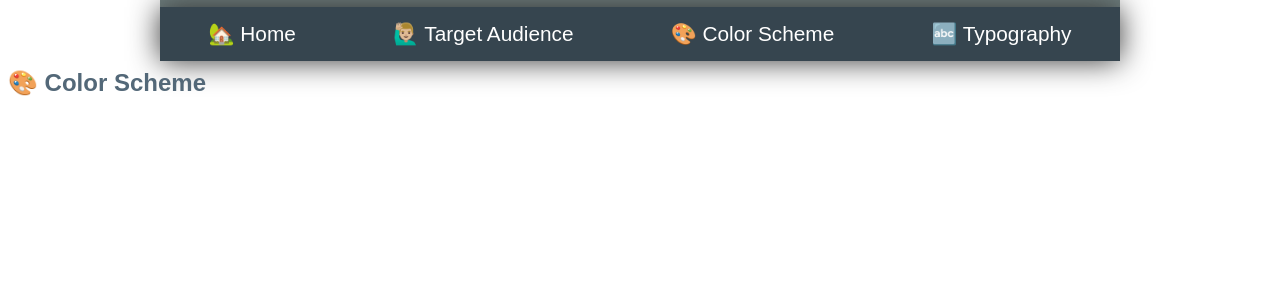
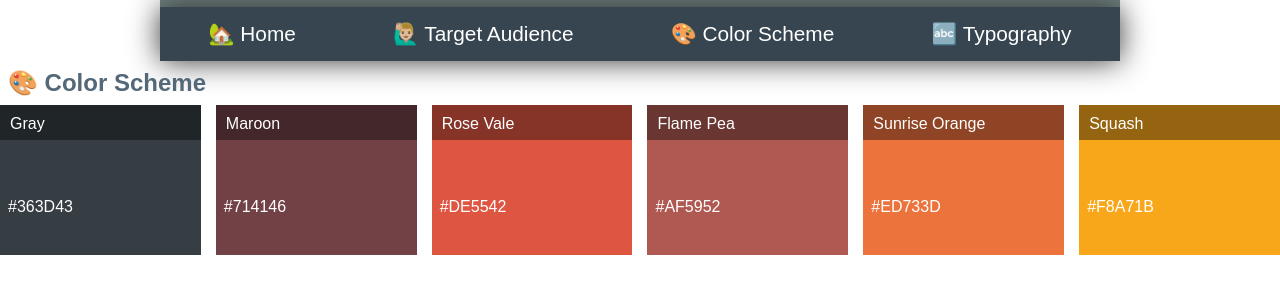
Before and after one commit to blakeWLewis/wdd230, a plain HTML site: page lesson3/color-scheme/index.html in a window 1280 px wide. Shown: the part 50-344 px from the top of the page. Drawn offline with Linux system fonts and the light colour scheme.

Commit message:
Inputting information

```diff
--- a/lesson3/color-scheme/index.html
+++ b/lesson3/color-scheme/index.html
@@ -19,5 +19,40 @@
         <div><a href="../typography/">🔤 Typography</a></div>
     </nav>
     <h2>🎨 Color Scheme</h2>
+    <div class="palette">
+        <div class="palette_item">
+            <div class="palette_color_gray">
+                <div class="palette_desc">Gray</div>
+                <p class="palette_input">#363D43</p>
+            </div>
+            <div class="palette_color_maroon">
+                <div class="palette_desc">Maroon</div>
+                <p class="palette_input">#714146</p>
+            </div>
+            <div class="palette_color_rose_vale">
+                <div class="palette_desc">Rose Vale</div>
+                <p class="palette_input">#DE5542</p>
+            </div>
+            <div class="palette_color_flame_pea">
+                <div class="palette_desc">Flame Pea</div>
+                <p class="palette_input">#AF5952</p>
+            </div>
+            <div class="palette_color_sunrise_orange">
+                <div class="palette_desc">Sunrise Orange</div>
+                <p class="palette_input">#ED733D</p>
+            </div>
+            <div class="palette_color_squash">
+                <div class="palette_desc">Squash</div>
+                <p class="palette_input">#F8A71B</p>
+            </div>
+        </div>
+    </div>
 </body>
+
+                    <!-- <p class="gray-box">#363D43 Gray</p>
+                    <p class="maroon-box">#714146 Maroon</p>
+                    <p class="rose-vale-box">#AF5952 Rose Vale</p>
+                    <p class="flame-pea-box">#DE5542 Flame Pea</p>
+                    <p class="sunrise-orange-box">#ED733D Sunrise Orange</p>
+                    <p class="squash-box">#F8A71B Squash</p> -->
 </html>
--- a/lesson3/styles/chamber.css
+++ b/lesson3/styles/chamber.css
@@ -97,6 +97,71 @@
 	margin: 1rem;
 }
 
+.palette,
+.palette * {
+	box-sizing: border-box;
+	display: grid;
+	gap: 15px;
+	grid-template-columns: repeat(auto-fit, minmax(200px, 1fr));
+}
+
+.palette_input {
+	color: white;
+}
+
+.palette_color_gray {
+	height: 150px;
+	background-color: #363D43;
+	position: relative;
+}
+
+.palette_color_maroon{
+	height: 150px;
+	background-color: #714146;
+	position: relative;
+}
+
+.palette_color_rose_vale{
+	height: 150px;
+	background-color: #DE5542;
+	position: relative;
+}
+
+.palette_color_flame_pea{
+	height: 150px;
+	background-color: #AF5952;
+	position: relative;
+}
+
+.palette_color_sunrise_orange{
+	height: 150px;
+	background-color: #ED733D;
+	position: relative;
+}
+
+.palette_color_squash{
+	height: 150px;
+	background-color: #F8A71B;
+	position: relative;
+}
+
+
+.palette_desc {
+	padding: 10px;
+	left: 0;
+	bottom: 0;
+	width: 100%;
+	height: 50%;
+	background: rgba(0, 0, 0, 0.4);
+	color: white;
+}
+
+/* .palette {
+	display: grid;
+	gap: 15px;
+	grid-template-columns: repeat(auto-fit, minmax(200px, 1fr));
+} */
+
 footer {
 	display: flex;
 	padding: 1rem;
```
Also changed, not shown: lesson3/index.html (+10 -1 lines), lesson3/target-audience/index.html (+13 -0 lines), lesson3/typography/index.html (+1 -0 lines), lesson3/images/IconRock.webp (added).
